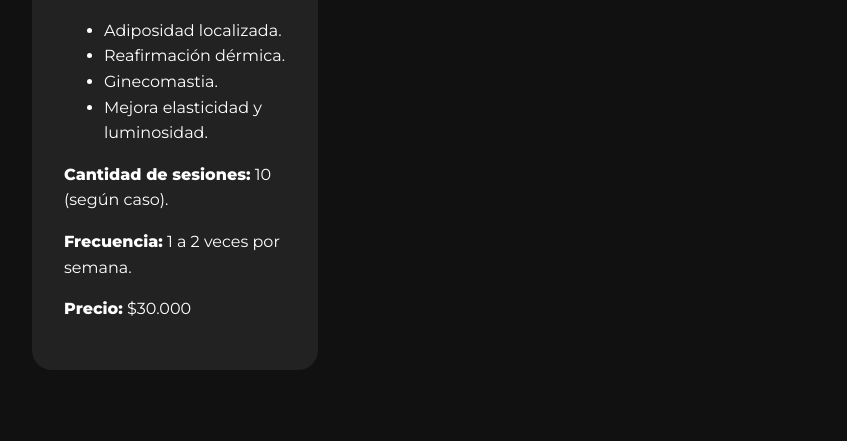
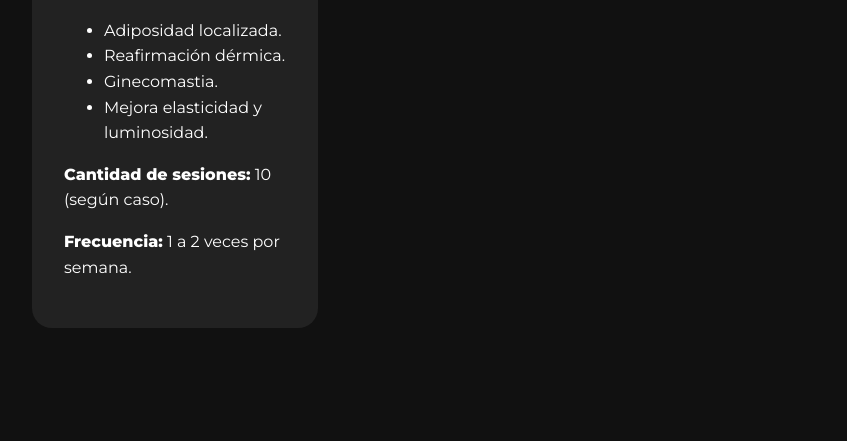
Before and after one commit to elopezgit/uomo, a plain HTML site: page index.html in a window 1280 px wide. Shown: the part 2299-2740 px from the top of the page, without its empty margins (0-847 px from the left). Drawn offline with Linux system fonts and the light colour scheme.

Commit message:
modificaciones de cards de servicios

```diff
--- a/index.html
+++ b/index.html
@@ -108,7 +108,7 @@
       </ul>
       <p><strong>Cantidad de sesiones:</strong> 10 (según caso).</p>
       <p><strong>Frecuencia:</strong> 1 a 2 veces por semana.</p>
-      <p><strong>Precio:</strong> $30.000</p>
+
     </div>
 
   </div>
```
